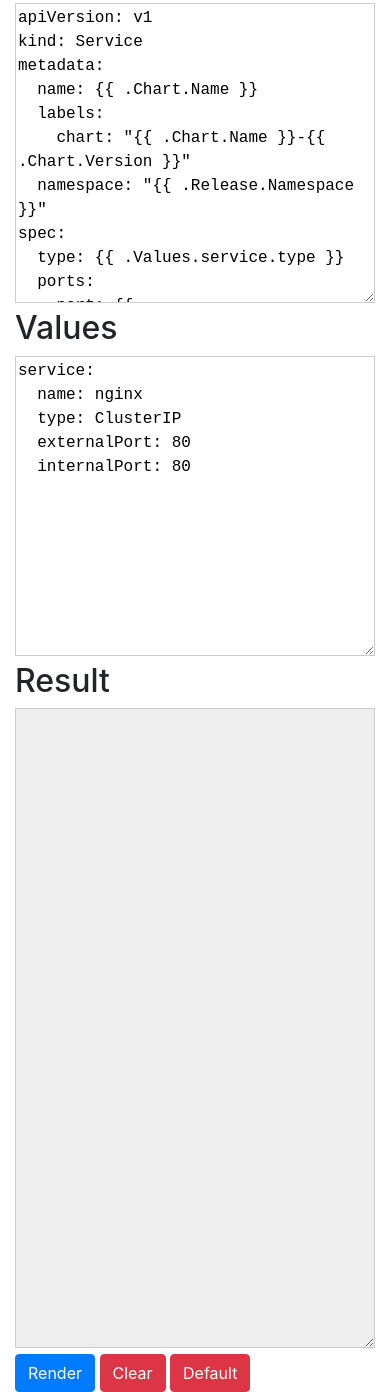
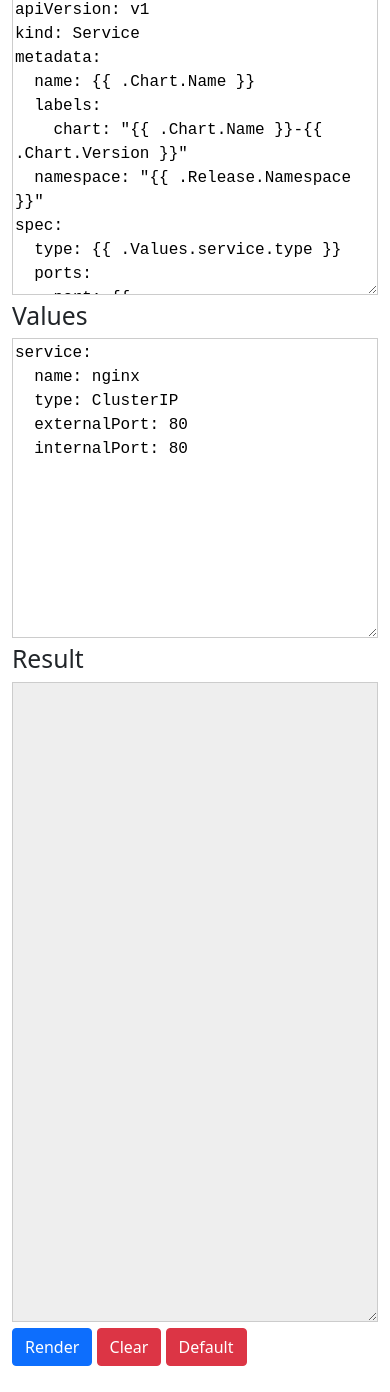
Before and after one commit to chrillux/helm-parser, a plain HTML site: page index.html in a window 390 px wide. Shown: the part 99-1491 px from the top of the page. After the commit the page ends 1465 px from the top, so only its background shows below. Drawn offline with nearby package versions, Linux system fonts and the light colour scheme; no server answers.

Commit message:
Make page mobile friendly and use latest bootstrap.

```diff
--- a/index.html
+++ b/index.html
@@ -5,8 +5,8 @@
   <meta charset="utf-8" />
   <title>Helm Parser</title>
   <link rel="stylesheet" type="text/css" href="css/style.css">
-  <link rel="stylesheet" href="https://maxcdn.bootstrapcdn.com/bootstrap/4.0.0/css/bootstrap.min.css"
-    integrity="sha384-Gn5384xqQ1aoWXA+058RXPxPg6fy4IWvTNh0E263XmFcJlSAwiGgFAW/dAiS6JXm" crossorigin="anonymous">
+  <link href="https://cdn.jsdelivr.net/npm/bootstrap@5.1.3/dist/css/bootstrap.min.css" rel="stylesheet"
+    integrity="sha384-1BmE4kWBq78iYhFldvKuhfTAU6auU8tT94WrHftjDbrCEXSU1oBoqyl2QvZ6jIW3" crossorigin="anonymous">
 </head>
 
 <body>
@@ -54,7 +54,7 @@
 
   <div class="container">
     <div class="row">
-      <div class="col-md-7">
+      <div class="col-xs-12 col-lg-7">
         <div class="row">
           <div class="col-md-12">
             <h2>Template</h2>
@@ -66,7 +66,7 @@
           </div>
         </div>
       </div>
-      <div class="col-md-5">
+      <div class="col-lg-5 col-xs-12">
         <h2>Result</h2>
         <textarea id="result" disabled></textarea>
       </div>
```
